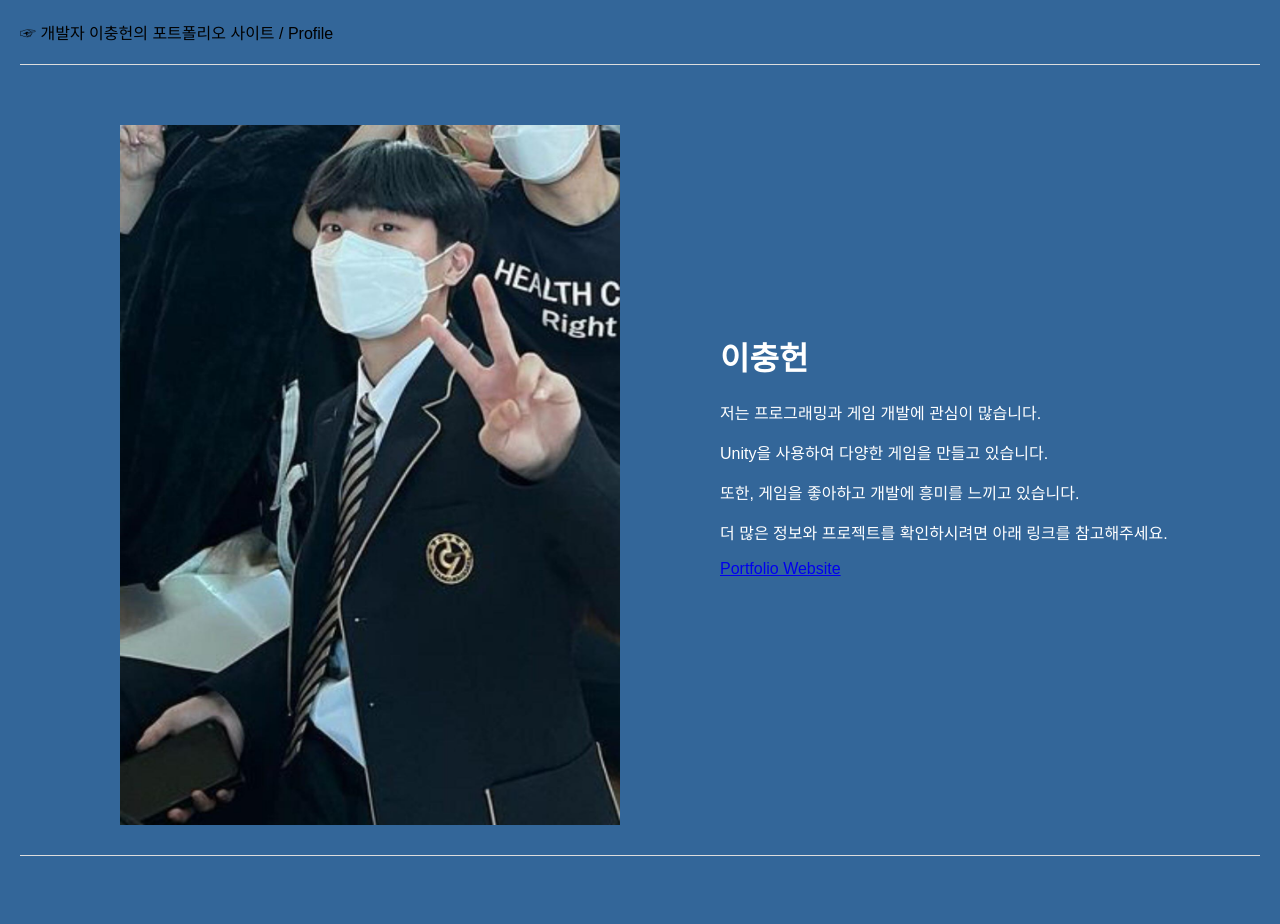
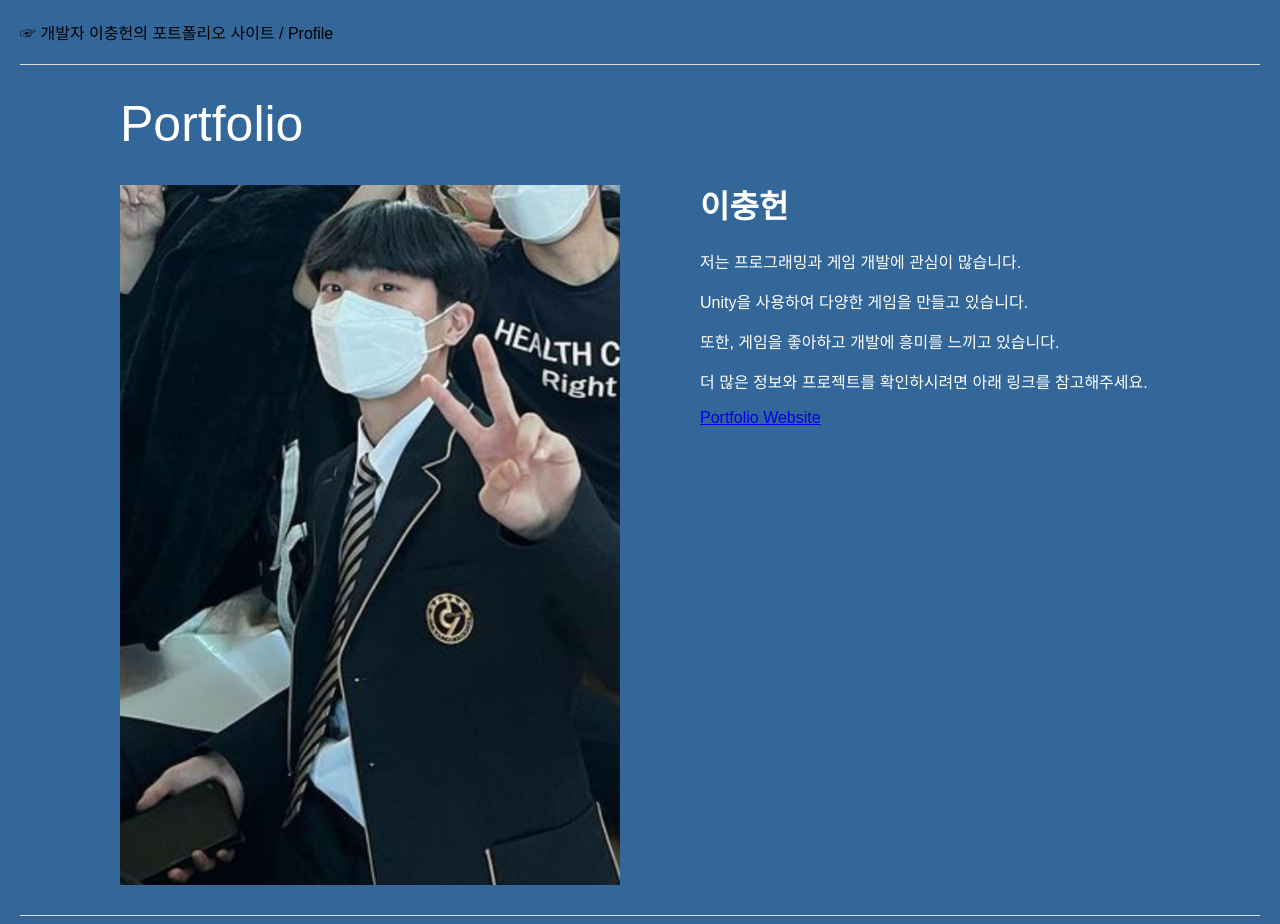
Before and after one commit to lch051102/WebSchool, a plain HTML site: page 웹 수업/index.html in a window 1280 px wide. Before the commit the page ends 876 px from the top, so only its background shows below. Drawn offline with Linux system fonts and the light colour scheme; a web font is replaced by a local one.

Commit message:
학교맵 사이트

```diff
--- a/웹 수업/index.html
+++ b/웹 수업/index.html
@@ -53,9 +53,12 @@
       border-top: 1px solid #dddddd;
       margin-top: 30px;
     }
-    img {
+    ab {
       padding-left: 100px;
-      margin-top: 60px;
+      margin-top: 30px;
+      position: absolute;
+      font-size: 50px;
+      color: #ffffff;
     }
     .container {
       display: flex;
@@ -63,17 +66,27 @@
     }
 
     .container img {
+      padding-left: 100px;
+      margin-top: 120px;
       width: 500px;
       height: 700px;
     }
+
+    .container .abc {
+      position: absolute;
+      top: 160px;
+      left: 600px;
+    }
+
   </style>
 </head>
 <body>
   <p1>☞ 개발자 이충헌의 포트폴리오 사이트 / Profile</p1>
   <div class="top"></div>
+  <ab>Portfolio</ab>
   <div class="container">
     <img src="ch.jpg">
-    <div>
+    <div class="abc">
       <h1>이충헌</h1>
       <p>저는 프로그래밍과 게임 개발에 관심이 많습니다.</p>
       <p>Unity을 사용하여 다양한 게임을 만들고 있습니다.</p>
```
